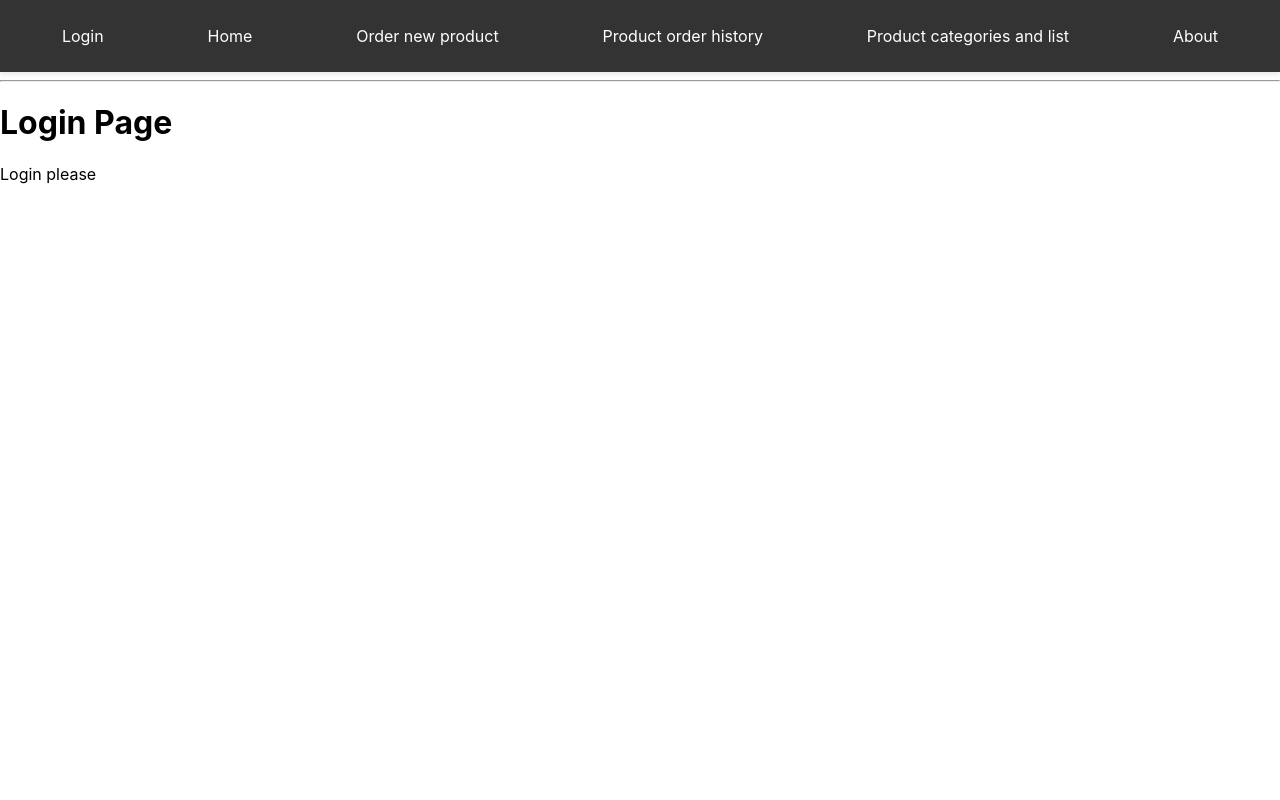
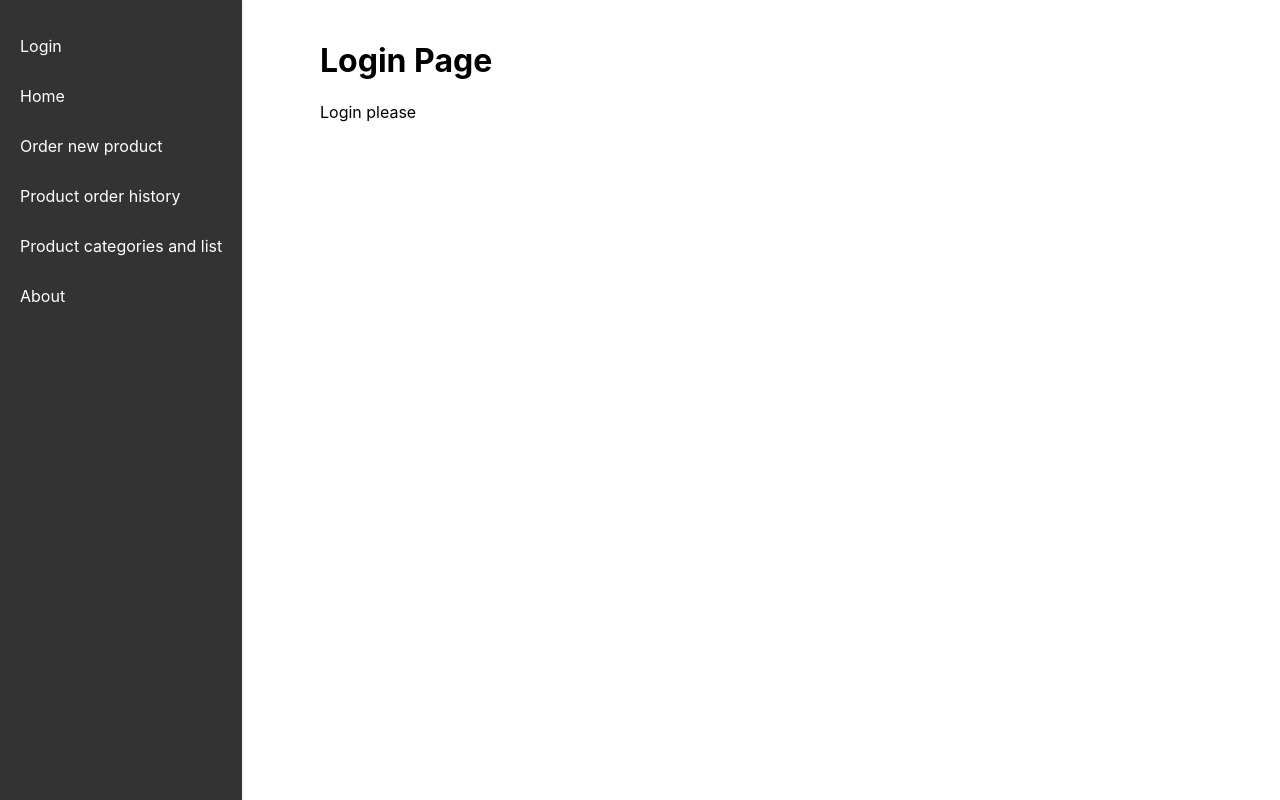
Before and after one commit to Makarovsky2222/groceries_shop_ITC, a React (Create React App) app in the folder arun-shop/: page / in a window 1280 px wide. Built offline with nearby package versions, Linux system fonts and the light colour scheme.

Commit message:
Improved navbar

```diff
--- a/arun-shop/src/App.js
+++ b/arun-shop/src/App.js
@@ -2,7 +2,7 @@
 import React from 'react';
 import { BrowserRouter as Router, Route, Routes } from 'react-router-dom';
 import Login from './pages/Login';
-import Home from './pages/Home'
+import Home from './pages/Home';
 import ProductList from './pages/ProductList';
 import Order from './pages/Order';
 import Navigation from './components/Navigation';
@@ -13,16 +13,15 @@ const App = () => {
       <div>
         <Navigation />
 
-        <hr />
+        <main>
           <Routes>
             <Route exact path="/" element={<Login />} />
             <Route exact path="/home" element={<Home />} />
             <Route exact path="/order" element={<Order />} />
             <Route exact path="/product" element={<ProductList />} />
-
           </Routes>
+        </main>
       </div>
-
     </Router>
   );
 };
--- a/arun-shop/src/components/Navigation.css
+++ b/arun-shop/src/components/Navigation.css
@@ -2,18 +2,23 @@
 nav {
     background-color: #333;
     padding: 10px;
-    box-shadow: 0 2px 5px rgba(0, 0, 0, 0.1); /* Add a subtle box shadow */
+    box-shadow: 0 2px 5px rgba(0, 0, 0, 0.1);
+    height: 100vh;
+    position: fixed;
+    left: 0;
+    top: 0;
+    overflow-y: auto;
   }
 
   ul {
     list-style-type: none;
     padding: 0;
     display: flex;
-    justify-content: space-around;
+    flex-direction: column;
   }
 
   li {
-    display: inline;
+    margin-bottom: 10px;
   }
 
   a {
@@ -23,8 +28,15 @@ nav {
     padding: 10px;
     border-radius: 5px;
     transition: background-color 0.3s;
+    display: block;
   }
 
   a:hover {
-    background-color: #555; /* Slightly darker on hover */
+    background-color: #555;
   }
+
+  /* Add some margin to create space for the content */
+  main {
+    margin-left: 300px; /* Adjust the margin based on your sidebar width */
+    padding: 20px; /* Optional: Add padding for a cleaner look */
+  }
```
Lines whose indentation alone changed are shown as unchanged.
